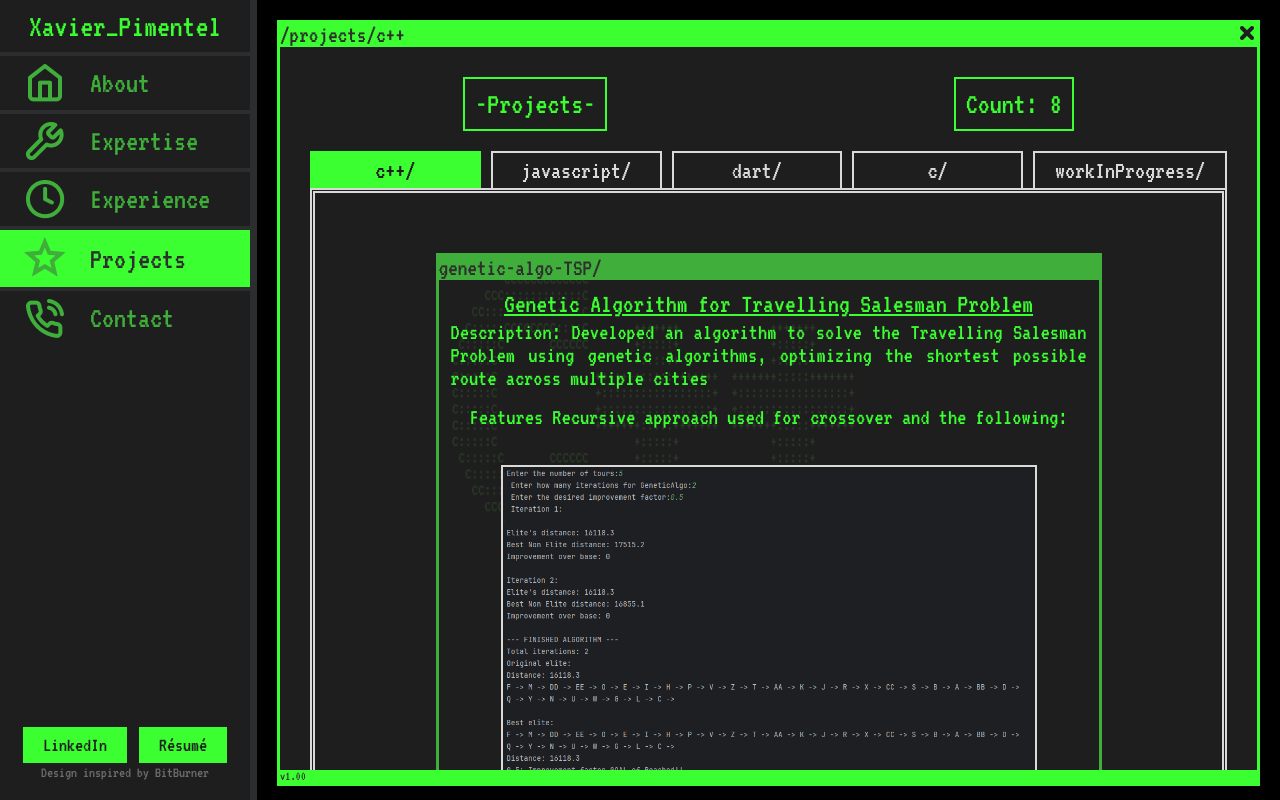
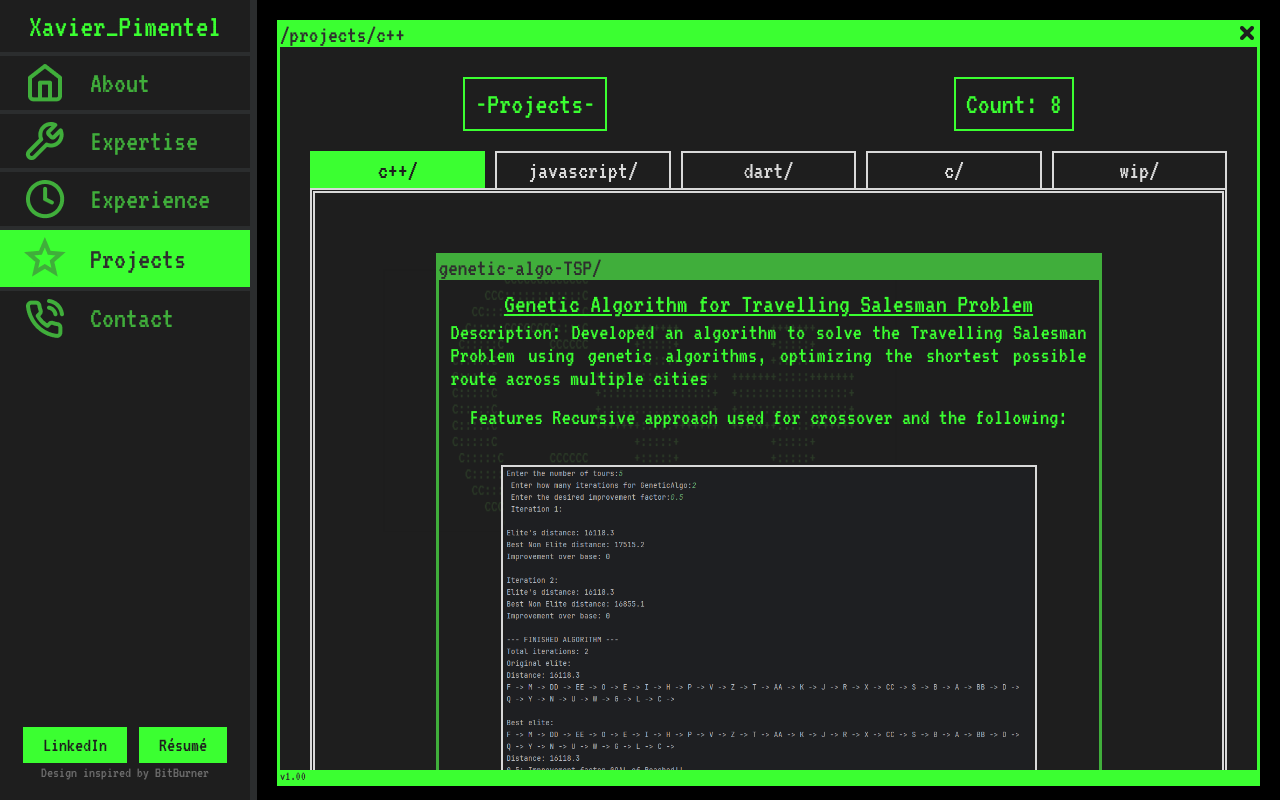
Before and after one commit to XavierPim/porto_folio, a React (Create React App) app: page /projects in a window 1280 px wide. Built offline with nearby package versions, Linux system fonts and the light colour scheme.

Commit message:
redo wip tab name

```diff
--- a/src/pages/projects.js
+++ b/src/pages/projects.js
@@ -27,7 +27,7 @@ function Projects() {
                 return dartText;
             case "c":
                 return cText;
-            case "WIP":
+            case "wip":
                 return wipText;
             default:
                 return [];
@@ -104,10 +104,10 @@ function Projects() {
                                 c/
                             </div>
                             <div
-                                onClick={() => setActiveTab("WIP")}
-                                className={activeTab === "WIP" ? "active-tab" : ""}
+                                onClick={() => setActiveTab("wip")}
+                                className={activeTab === "wip" ? "active-tab" : ""}
                             >
-                                workInProgress/
+                                wip/
                             </div>
                         </div>
                         <div className="lang-content"
```
